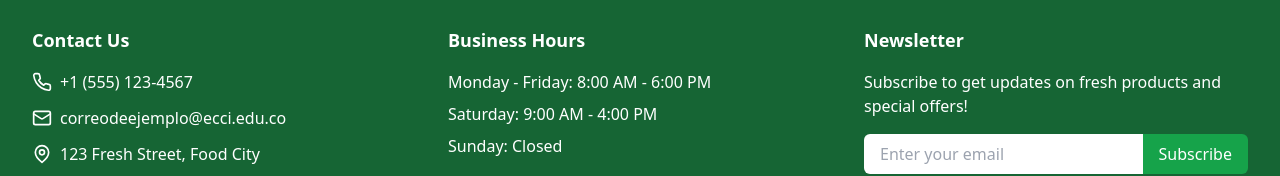
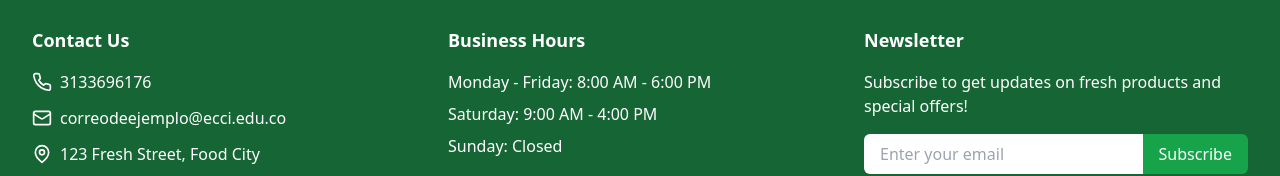
Before and after one commit to kuronomashi/FreshFood, a React (Vite) app: page / in a window 1280 px wide. Shown: the part 886-1062 px from the top of the page. Built offline with nearby package versions, Linux system fonts and the light colour scheme; no server answers; the database is empty; what @react-pdf/renderer would draw is missing.

Commit message:
Arreglo del  env

```diff
--- a/src/Firebase.ts
+++ b/src/Firebase.ts
@@ -9,8 +9,8 @@ import { getAuth } from 'firebase/auth';
 // Your web app's Firebase configuration
 // For Firebase JS SDK v7.20.0 and later, measurementId is optional
 const firebaseConfig = {
-  apiKey: import.meta.env.VITE_API_KEY,
-  authDomain: import.meta.env.VITE_AUTH_DOMAIN,
+  apiKey: import.meta.env.VITE_API,
+  authDomain: import.meta.env.VITE_A,
   projectId: import.meta.env.VITE_PROJECT_ID,
   storageBucket: import.meta.env.VITE_STORAGE_BUCKET,
   messagingSenderId: import.meta.env.VITE_MESSAGING_SENDER_ID,
--- a/src/components/Footer.tsx
+++ b/src/components/Footer.tsx
@@ -11,7 +11,7 @@ export default function Footer() {
             <div className="space-y-3">
               <div className="flex items-center space-x-2">
                 <Phone className="h-5 w-5" />
-                <span>+1 (555) 123-4567</span>
+                <span>3133696176</span>
               </div>
               <div className="flex items-center space-x-2">
                 <Mail className="h-5 w-5" />
```
